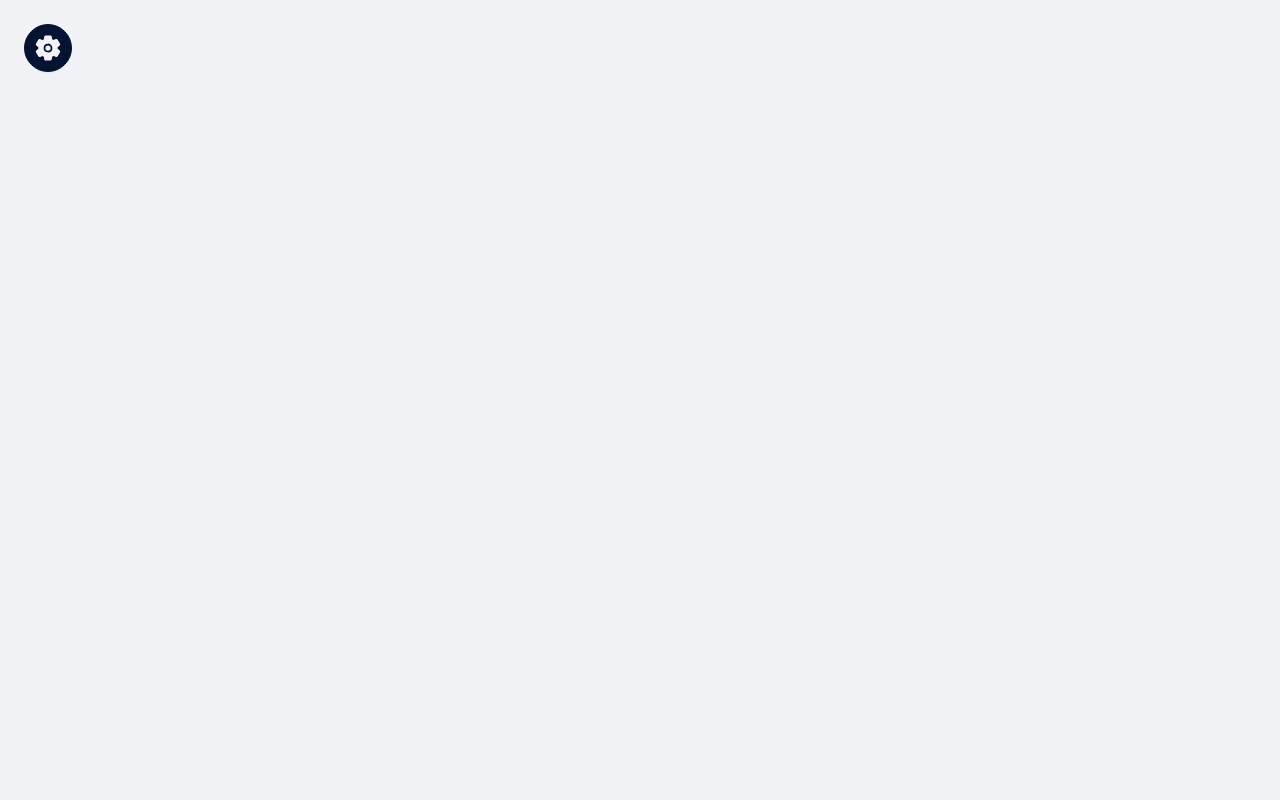
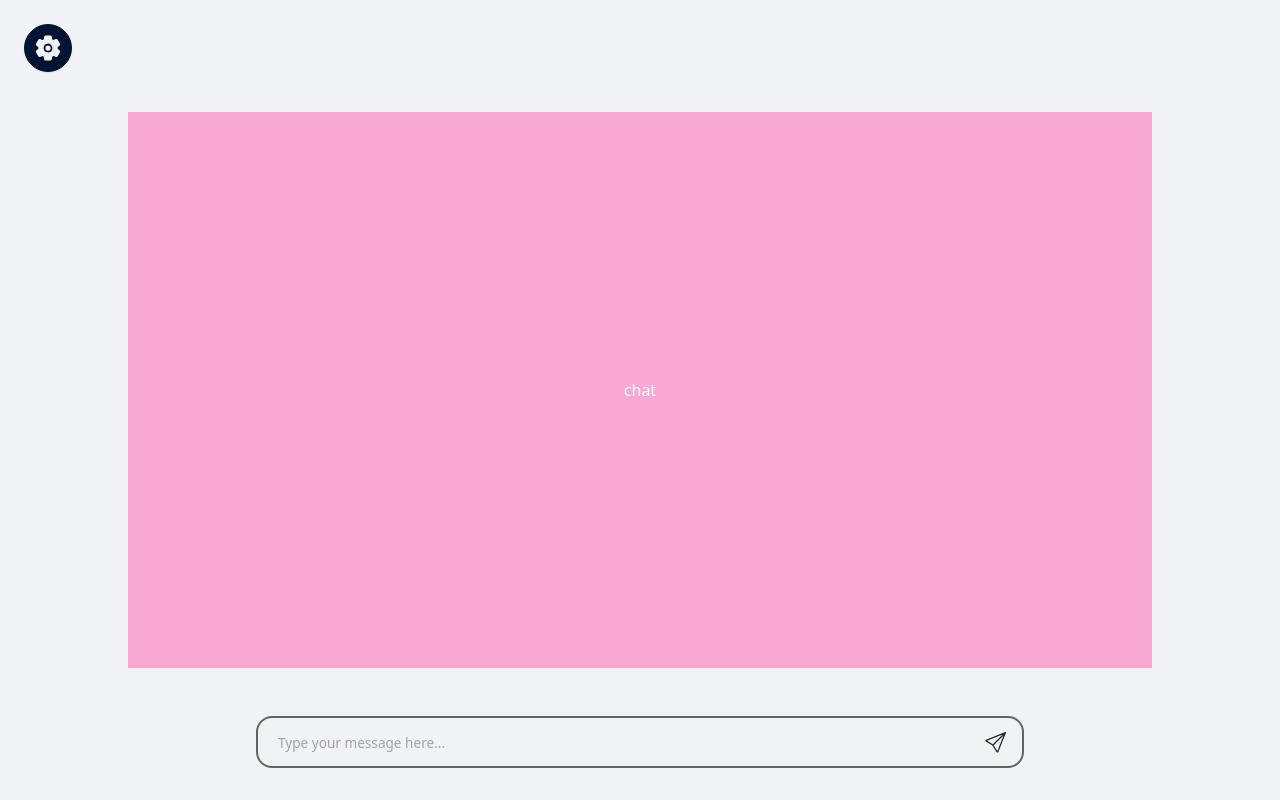
Before and after one commit to Ahmed-Amine-Hlel/eureka, a React (Vite) app: page / in a window 1280 px wide. Built offline with nearby package versions, Linux system fonts and the light colour scheme.

Commit message:
add chatInput

```diff
--- a/src/App.tsx
+++ b/src/App.tsx
@@ -1,9 +1,14 @@
 import './App.css';
 import { IoSettings } from 'react-icons/io5';
+import ChatInput from './components/ChatInput';
 
 function App() {
+  const handleSendMessage = (message: string) => {
+    console.log(message);
+  };
   return (
-    <div className="drawer bg-[#F1F2F6] h-screen">
+    <div className="drawer bg-[#F1F2F6] h-screen flex flex-col gap-4">
+      <div>
         <input id="my-drawer" type="checkbox" className="drawer-toggle" />
         <div className="drawer-content p-6">
           <label
@@ -21,10 +26,10 @@ function App() {
           ></label>
           <div className="menu p-8 w-80 min-h-full bg-base-200 text-base-content flex flex-col gap-6">
             <div className="text-[2rem]">Navigation</div>
-          <div className="text-[1rem] font-semibold bg-red-300">
+            <div className="text-[1rem] font-semibold">
               Choose an Enurka functionality
             </div>
-          <ul className="bg-pink-600">
+            <ul>
               <li>
                 <a>Sidebar Item 1</a>
               </li>
@@ -35,6 +40,11 @@ function App() {
           </div>
         </div>
       </div>
+      <div className="self-center flex justify-center items-center flex-grow overflow-auto bg-pink-300 text-white w-[80%]">
+        chat
+      </div>
+      <ChatInput onSendMessage={handleSendMessage} />
+    </div>
   );
 }
 
--- /dev/null
+++ b/src/components/ChatInput.tsx
@@ -0,0 +1,41 @@
+import React, { useState } from 'react';
+import { BsSend } from 'react-icons/bs';
+
+interface ChatInputProps {
+  onSendMessage: (message: string) => void;
+}
+
+const ChatInput: React.FC<ChatInputProps> = ({ onSendMessage }) => {
+  const [message, setMessage] = useState('');
+
+  const handleSubmit = (event: React.FormEvent) => {
+    event.preventDefault();
+    if (!message.trim()) return;
+    onSendMessage(message);
+    setMessage('');
+  };
+
+  return (
+    <div className="flex justify-center items-center my-8">
+      <form onSubmit={handleSubmit} className="w-[60%]">
+        <div className="flex flex-grow items-center border-2 border-[#222831] border-opacity-70 bg-transparent rounded-[1rem]">
+          <input
+            type="text"
+            value={message}
+            onChange={(e) => setMessage(e.target.value)}
+            className="w-full px-5 text-[1rem] bg-transparent focus:outline-none font-semibold placeholder:font-medium placeholder:text-[0.85rem]"
+            placeholder="Type your message here..."
+          />
+          <button
+            type="submit"
+            className="btn bg-transparent hover:bg-transparent active:bg-transparent border-none shadow-none focus:outline-none px-4 py-3"
+          >
+            <BsSend size="1.5em" color="#222831" />
+          </button>
+        </div>
+      </form>
+    </div>
+  );
+};
+
+export default ChatInput;
```
Lines whose indentation alone changed are shown as unchanged.
